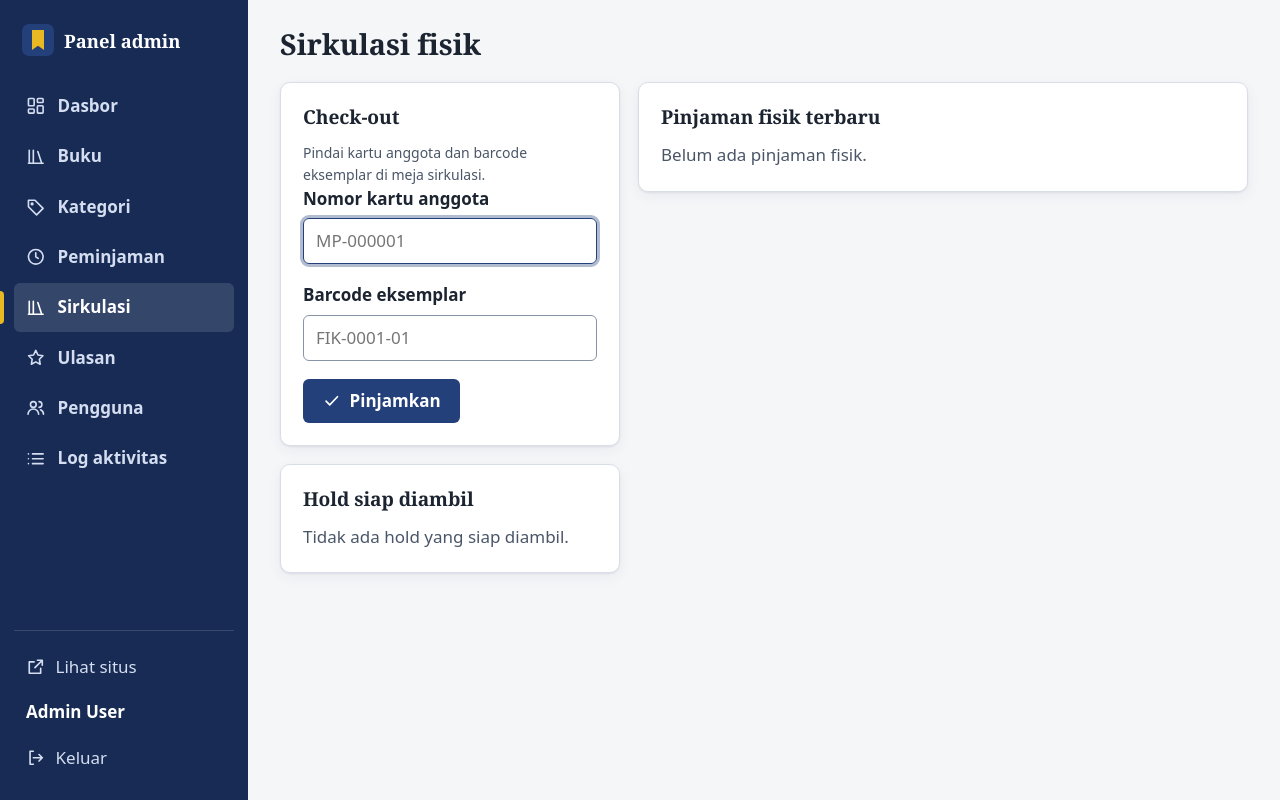
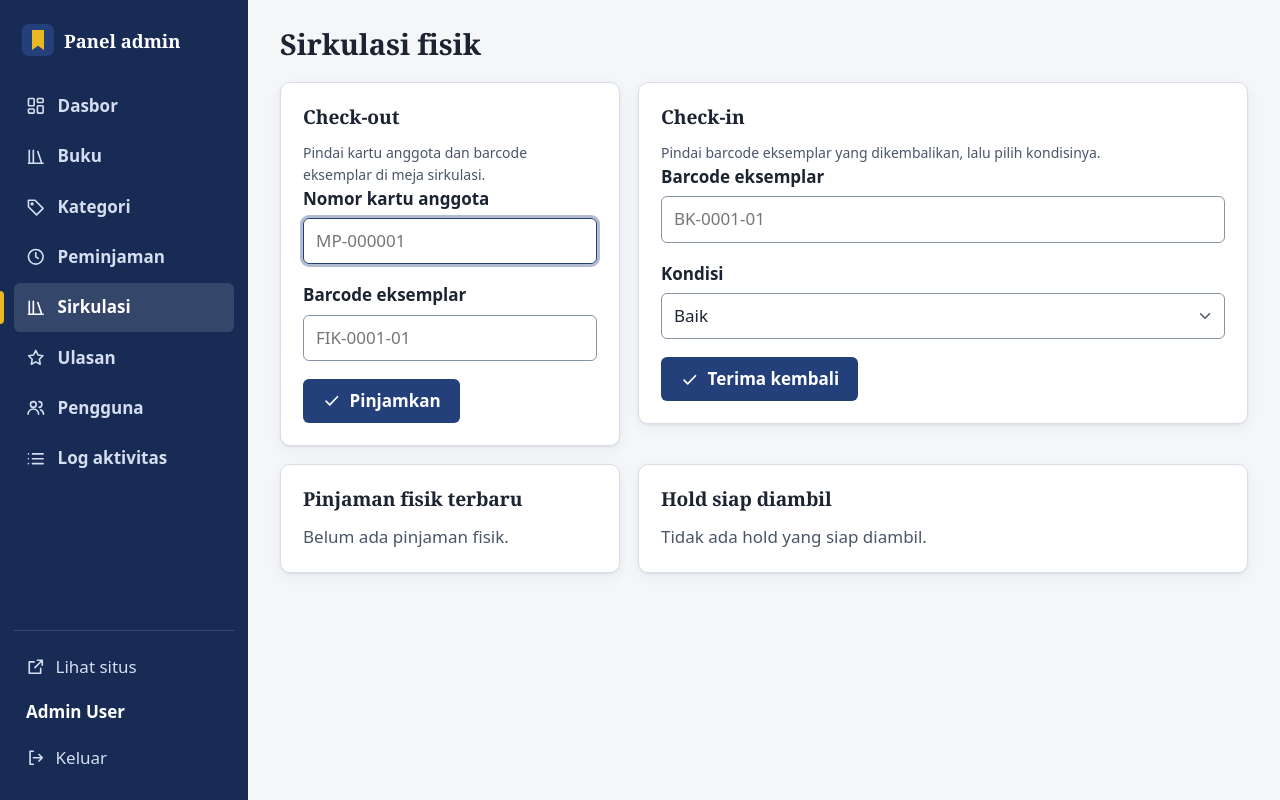
Before and after one commit to gilsid/perpustakaan, a Laravel app: page /admin/sirkulasi in a window 1280 px wide. Run offline with Laravel 12, Linux system fonts and the light colour scheme; a user stored in the database is signed in; data comes from the database, SQL or seed files in the repository; tables that the repository leaves empty hold one stand-in row (values such as "Sample post"); style sheets or scripts are compiled from the project's sources; parts of the project's set-up code (start-up, migrations or seed data) failed here and were passed over; some web fonts are replaced.

Commit message:
feat: check in copies at the circulation desk
The circulation page only sent books out. Returning a physical copy meant
finding its loan in the admin table and ending it, with no way to record
what condition the copy came back in.

Staff now scan the barcode and choose good, damaged, or lost at check-in.
The copy status follows that choice, and only a good copy can fill the
next hold. The barcode path records the same fine and audit trail as the
admin table path.

```diff
--- /dev/null
+++ b/app/Enums/BookCopyCondition.php
@@ -0,0 +1,28 @@
+<?php
+
+namespace App\Enums;
+
+enum BookCopyCondition: string
+{
+    case Good = 'baik';
+    case Damaged = 'rusak';
+    case Lost = 'hilang';
+
+    public function copyStatus(): BookCopyStatus
+    {
+        return match ($this) {
+            self::Good => BookCopyStatus::Available,
+            self::Damaged => BookCopyStatus::Damaged,
+            self::Lost => BookCopyStatus::Lost,
+        };
+    }
+
+    public function label(): string
+    {
+        return match ($this) {
+            self::Good => 'Baik',
+            self::Damaged => 'Rusak',
+            self::Lost => 'Hilang',
+        };
+    }
+}
--- a/app/Http/Controllers/Admin/CirculationController.php
+++ b/app/Http/Controllers/Admin/CirculationController.php
@@ -2,6 +2,7 @@
 
 namespace App\Http\Controllers\Admin;
 
+use App\Enums\BookCopyCondition;
 use App\Exceptions\LoanException;
 use App\Http\Controllers\Controller;
 use App\Models\BookCopy;
@@ -12,6 +13,7 @@ use App\Services\LoanService;
 use Illuminate\Contracts\View\View;
 use Illuminate\Http\RedirectResponse;
 use Illuminate\Http\Request;
+use Illuminate\Validation\Rule;
 
 class CirculationController extends Controller
 {
@@ -66,4 +68,33 @@ class CirculationController extends Controller
 
         return back()->with('success', 'Eksemplar '.$copy->code.' dipinjamkan kepada '.$user->name.'. Kembali '.$loan->due_at->translatedFormat('j M Y').'.');
     }
+
+    public function checkIn(Request $request): RedirectResponse
+    {
+        $validated = $request->validate([
+            'barcode' => ['required', 'string', 'max:40'],
+            'condition' => ['required', Rule::enum(BookCopyCondition::class)],
+        ], [
+            'barcode.required' => 'Barcode eksemplar wajib diisi.',
+            'condition.required' => 'Kondisi eksemplar wajib dipilih.',
+        ]);
+
+        $copy = BookCopy::query()->where('code', $validated['barcode'])->first();
+        if ($copy === null) {
+            return back()->with('error', 'Eksemplar dengan barcode itu tidak ditemukan.')->withInput();
+        }
+
+        $loan = Loan::query()->where('copy_id', $copy->id)->whereNull('returned_at')->first();
+        if ($loan === null) {
+            return back()->with('error', 'Eksemplar ini tidak sedang dipinjam.')->withInput();
+        }
+
+        try {
+            $closure = $this->loans->checkInCopy($loan, $request->user(), BookCopyCondition::from($validated['condition']));
+        } catch (LoanException $e) {
+            return back()->with('error', $e->getMessage())->withInput();
+        }
+
+        return back()->with('success', 'Eksemplar '.$copy->code.' diterima kembali. '.$closure->memberMessage());
+    }
 }
--- a/app/Services/LoanService.php
+++ b/app/Services/LoanService.php
@@ -2,6 +2,7 @@
 
 namespace App\Services;
 
+use App\Enums\BookCopyCondition;
 use App\Enums\BookCopyStatus;
 use App\Enums\HoldStatus;
 use App\Enums\LoanFormat;
@@ -178,6 +179,30 @@ class LoanService
         return $closure;
     }
 
+    /** @throws LoanException */
+    public function checkInCopy(Loan $loan, User $actor, BookCopyCondition $condition): LoanClosure
+    {
+        $closure = DB::transaction(function () use ($loan, $condition): LoanClosure {
+            $locked = Loan::query()->whereKey($loan->id)->lockForUpdate()->first()
+                ?? throw new LoanException('Pinjaman tidak ditemukan.');
+
+            if (! $locked->isPhysical() || $locked->returned_at !== null) {
+                throw new LoanException('Eksemplar ini tidak sedang dipinjam.');
+            }
+
+            return $this->closeLoan($locked, $condition);
+        });
+
+        if ($closure->loan->late_days > 0) {
+            $this->audit->fineAssessed($closure->loan, $actor);
+        }
+
+        $this->audit->copyCheckedIn($closure->loan, $actor);
+        $this->audit->loanReturned($closure->loan, $actor);
+
+        return $closure;
+    }
+
     /**
      * @throws LoanException
      */
@@ -278,14 +303,16 @@ class LoanService
      *
      * @throws LoanException
      */
-    private function closeLoan(Loan $loan): LoanClosure
+    private function closeLoan(Loan $loan, BookCopyCondition $condition = BookCopyCondition::Good): LoanClosure
     {
         $closed = $this->fines->assess($loan, now());
 
         if ($closed->isPhysical() && $closed->copy_id !== null) {
             $copy = BookCopy::findOrFail($closed->copy_id);
-            $copy->update(['status' => BookCopyStatus::Available]);
-            $this->holds->reserveForCheckIn($copy);
+            $copy->update(['status' => $condition->copyStatus()]);
+            if ($condition === BookCopyCondition::Good) {
+                $this->holds->reserveForCheckIn($copy);
+            }
         }
 
         return new LoanClosure($closed, $closed->user()->first()?->suspend_until);
--- a/resources/views/admin/circulation.blade.php
+++ b/resources/views/admin/circulation.blade.php
@@ -19,6 +19,27 @@
                 <input id="barcode" name="barcode" value="{{ old('barcode') }}" placeholder="FIK-0001-01" required maxlength="40">
             </div>
             <button class="btn btn--primary" type="submit"><x-icon name="check" />Pinjamkan</button>
+        </form>
+    </section>
+
+    <section class="card" aria-labelledby="checkin">
+        <h2 id="checkin">Check-in</h2>
+        <p class="muted small">Pindai barcode eksemplar yang dikembalikan, lalu pilih kondisinya.</p>
+        <form method="post" action="{{ route('admin.circulation.checkin') }}">
+            @csrf
+            <div class="field">
+                <label for="return-barcode">Barcode eksemplar</label>
+                <input id="return-barcode" name="barcode" required maxlength="40" placeholder="BK-0001-01">
+            </div>
+            <div class="field">
+                <label for="return-condition">Kondisi</label>
+                <select id="return-condition" name="condition" required>
+                    @foreach (\App\Enums\BookCopyCondition::cases() as $condition)
+                        <option value="{{ $condition->value }}">{{ $condition->label() }}</option>
+                    @endforeach
+                </select>
+            </div>
+            <button class="btn btn--primary" type="submit"><x-icon name="check" />Terima kembali</button>
         </form>
     </section>
 
--- a/routes/web.php
+++ b/routes/web.php
@@ -72,6 +72,7 @@ Route::middleware(['auth', 'password.fresh'])->group(function () {
 
         Route::get('/sirkulasi', [Admin\CirculationController::class, 'index'])->name('circulation.index');
         Route::post('/sirkulasi', [Admin\CirculationController::class, 'store'])->name('circulation.store');
+        Route::post('/sirkulasi/kembali', [Admin\CirculationController::class, 'checkIn'])->name('circulation.checkin');
 
         Route::get('/peminjaman', [Admin\LoanController::class, 'index'])->name('loans.index');
         Route::patch('/peminjaman/{loan}', [Admin\LoanController::class, 'update'])->name('loans.update');
```
Also changed, not shown: tests/Feature/CheckInTest.php (added, +67 -0 lines).
